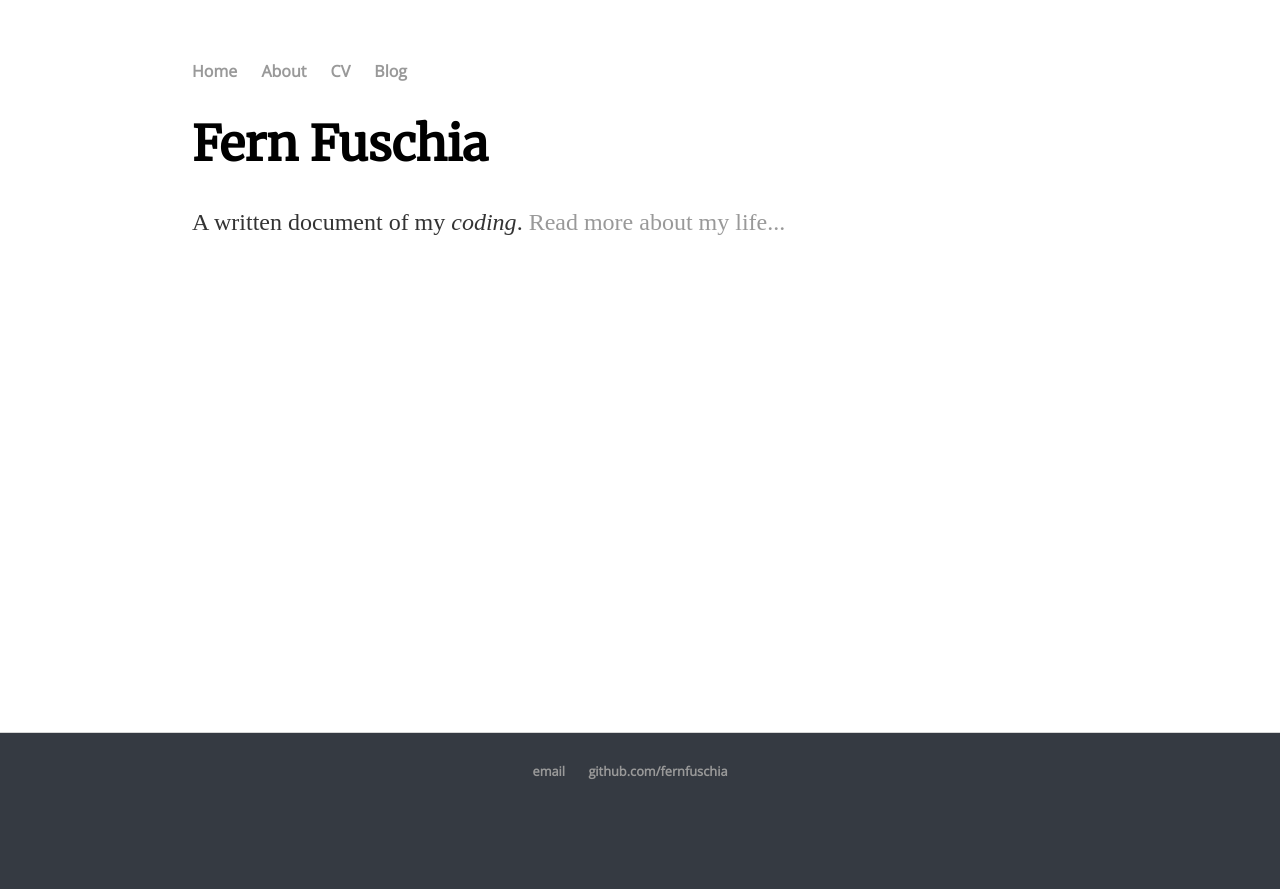
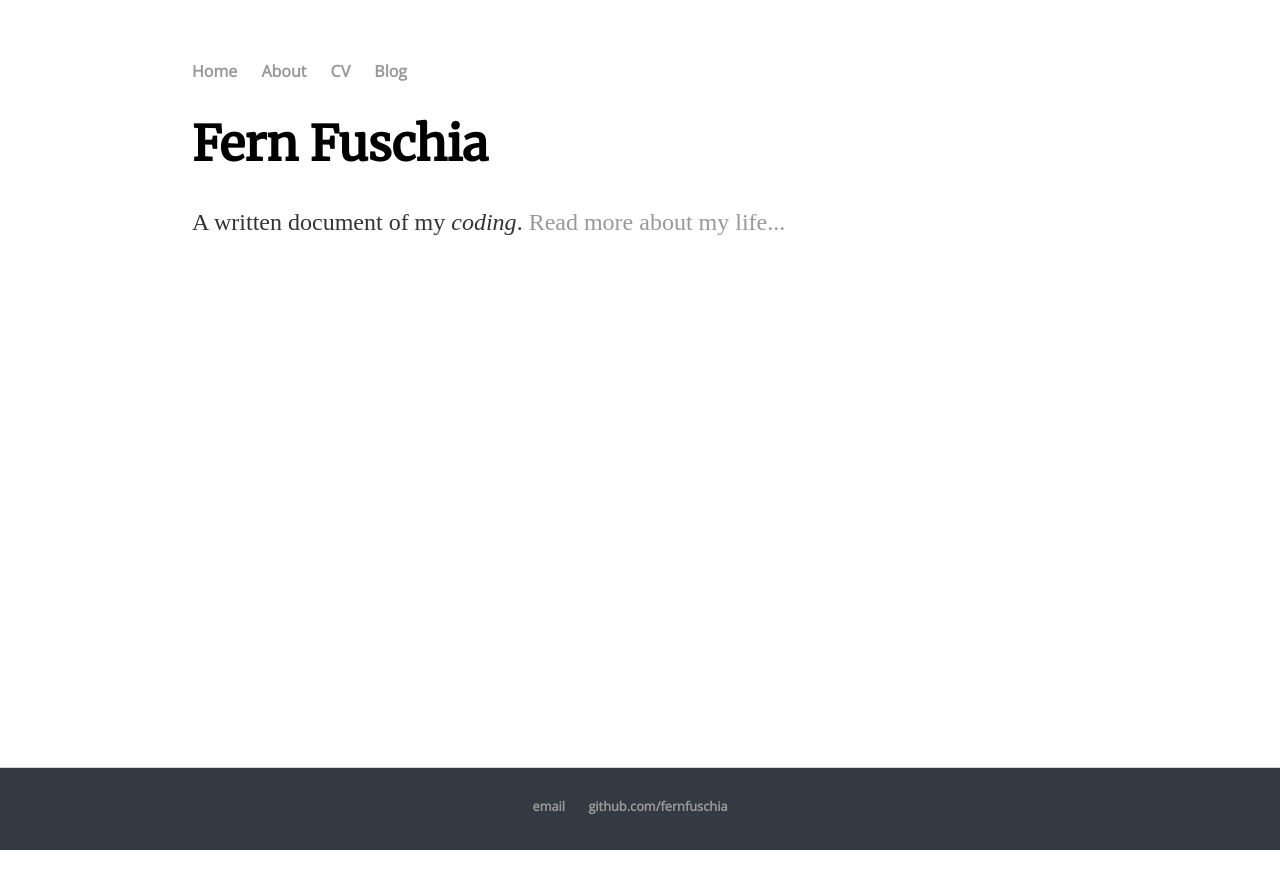
Before and after one commit to fernfuschia/fernfuschia.github.io, a Jekyll site: the page built from index.html, in a window 1280 px wide. Shown: the top 889 px of the page. Built offline with Jekyll 4.4.1, drawn with Linux system fonts in a browser that asks for light colours.

Commit message:
Update main.css

```diff
--- a/css/main.css
+++ b/css/main.css
@@ -31,13 +31,13 @@ p {
 footer {
     position: absolute;
   right: 0;
-  bottom: 0;
+  bottom: 50px;
   left: 0;
   padding: 1rem;
   background-color: #353a42;
     color: #dbdde0;
   text-align: center;
-    min-height: 15%;
+    min-height: 50px;
     border-top: 1px solid #d5d5d5;
     font-size: .8em;
 }
```
